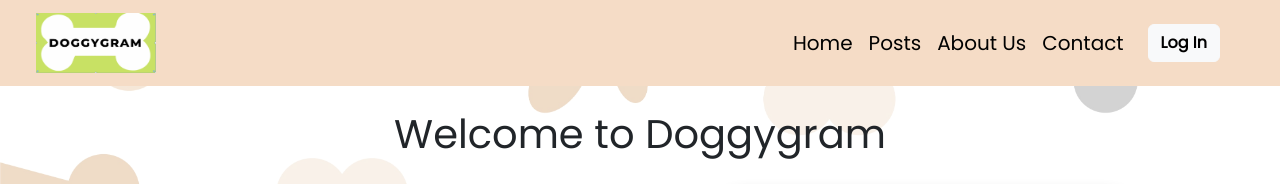
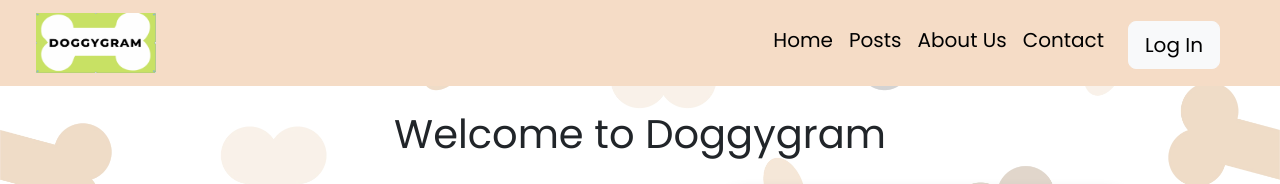
Before and after one commit to PaigeD1301/Doggygram_1, a plain HTML site: page index.html in a window 1280 px wide. Shown: the top 184 px of the page. Drawn offline with nearby package versions, Linux system fonts and the light colour scheme.

```diff
--- a/css/style.css
+++ b/css/style.css
@@ -12,7 +12,7 @@ body::after {
   background: url('/images/dog_pattern-1.jpg');
   background-size: cover;
   filter: opacity(0.7);
-  height: 200vh;
+  height: auto;
   content: '';
   opacity: 0.4;
   position: absolute;
--- a/index.html
+++ b/index.html
@@ -56,9 +56,7 @@
               <a class="nav-link" href="contact.html">Contact</a>
             </li>
             <li class="nav-item ms-2 mt-1 ps-2">
-              <button type="button" class="btn btn-light fw-bold">
-                Log In
-              </button>
+              <a href="login.html" class="btn btn-light btn-lg">Log In</a>
             </li>
           </ul>
         </div>
```
Also changed, not shown: about.html (+5 -1 lines).
